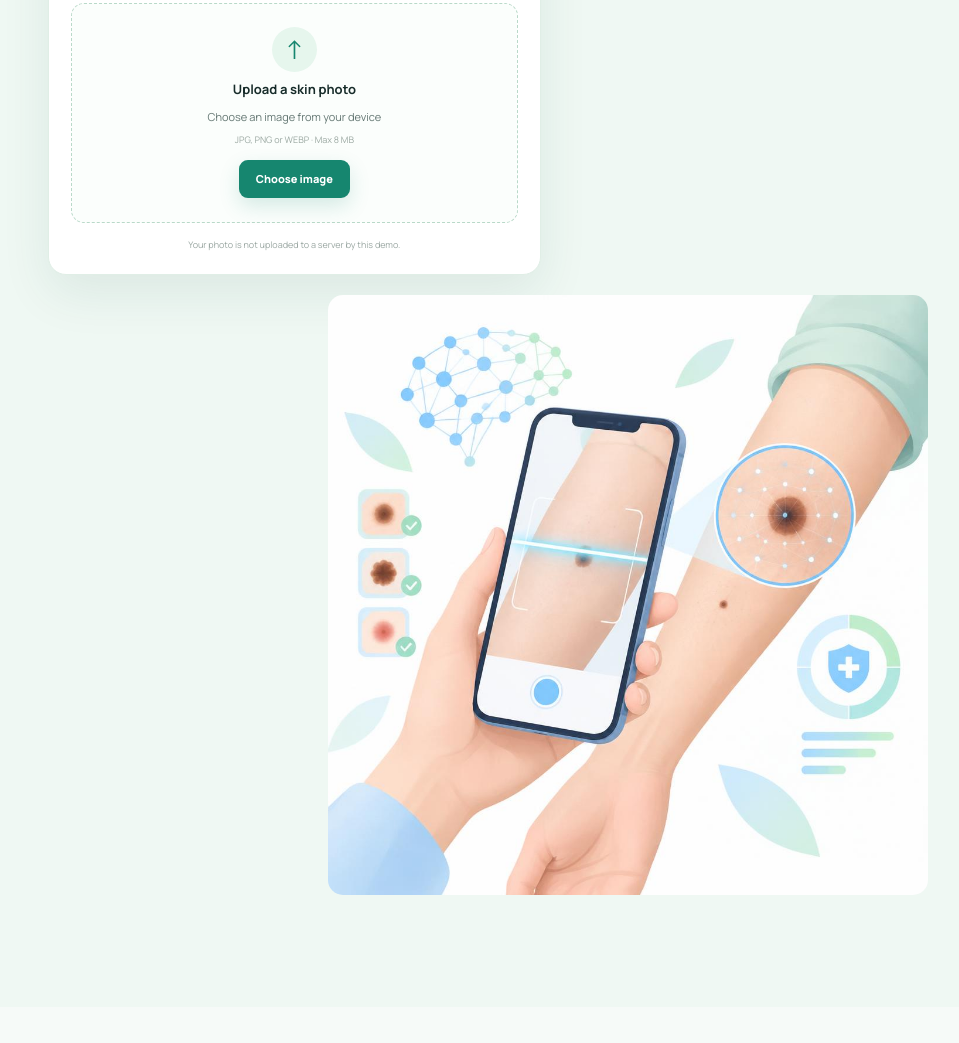
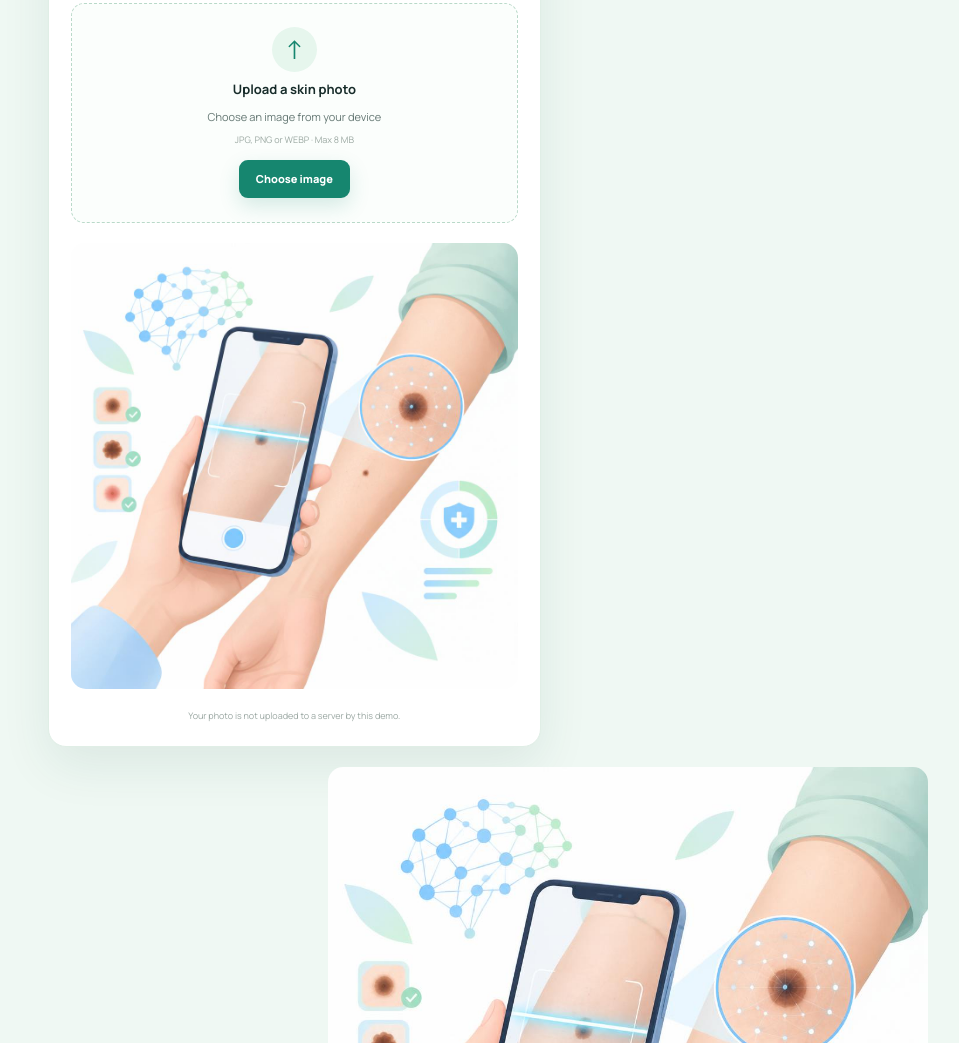
Before and after one commit to Tejaswini-20063008/DiseasesHealthCare, a plain HTML site: page index.html in a window 1280 px wide. Shown: the part 3298-4341 px from the top of the page, without its empty margins (12-971 px from the left). Drawn offline with Linux system fonts and the light colour scheme.

Commit message:
Update index.html

```diff
--- a/index.html
+++ b/index.html
@@ -82,6 +82,10 @@
         <div class="upload-card">
           <div class="upload-top"><span class="upload-symbol">⌕</span><div><strong>Skin concern checker</strong><small>Educational demo · Image stays in your browser</small></div><span class="safe-pill">Private preview</span></div>
           <label class="drop-zone" for="skinImage" id="dropZone"><span class="upload-cloud">↑</span><strong>Upload a skin photo</strong><span>Choose an image from your device</span><em>JPG, PNG or WEBP · Max 8 MB</em><span class="btn btn-primary upload-btn">Choose image</span></label>
+          <div class="scanner-art">
+        <img src="scanner-illustration.jpg"
+          alt="Daily hygiene essentials">
+      </div>
           <input type="file" id="skinImage" accept="image/png,image/jpeg,image/webp" hidden>
           <div class="image-preview" id="imagePreview" hidden><img id="previewImg" alt="Selected skin image preview"><button class="text-button" id="removeImage" type="button">Remove image</button></div>
           <div class="scanner-result" id="scannerResult" hidden><strong>Image ready for review</strong><p>This local demo can preview your image, but cannot identify a disease. Please consult a qualified dermatologist for diagnosis.</p></div>
```
